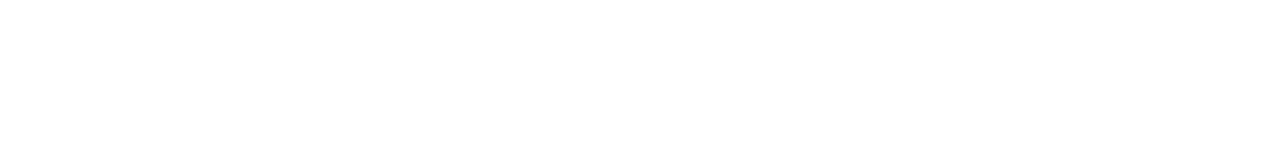
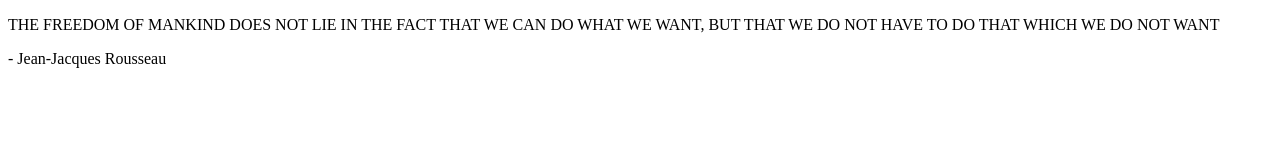
Before and after one commit to Mariabuczynska/simple-quote-page, a plain HTML site: page index.html in a window 1280 px wide. Drawn offline with Linux system fonts and the light colour scheme.

Commit message:
add html structure

```diff
--- a/index.html
+++ b/index.html
@@ -2,13 +2,18 @@
 <html>
 <head>
   <meta charset="utf-8">
-  <title></title>
+  <title>Freedom</title>
   <meta name="viewport" content="width=device-width, initial-scale=1">
   <head>
   <link rel="stylesheet" type="text/css" href="main.css">
-</head>
+    <link href="https://fonts.googleapis.com/css?family=Crimson+Text|Julius+Sans+One" rel="stylesheet">
 </head>
 <body>
 
+  <div>
+    <p> THE FREEDOM OF MANKIND DOES NOT LIE IN THE FACT THAT WE CAN DO WHAT WE WANT, BUT THAT WE DO NOT HAVE TO DO THAT WHICH WE DO NOT WANT</p>
+  <p> - Jean-Jacques Rousseau</p>
+  </div>
+
 </body>
 </html>
```
